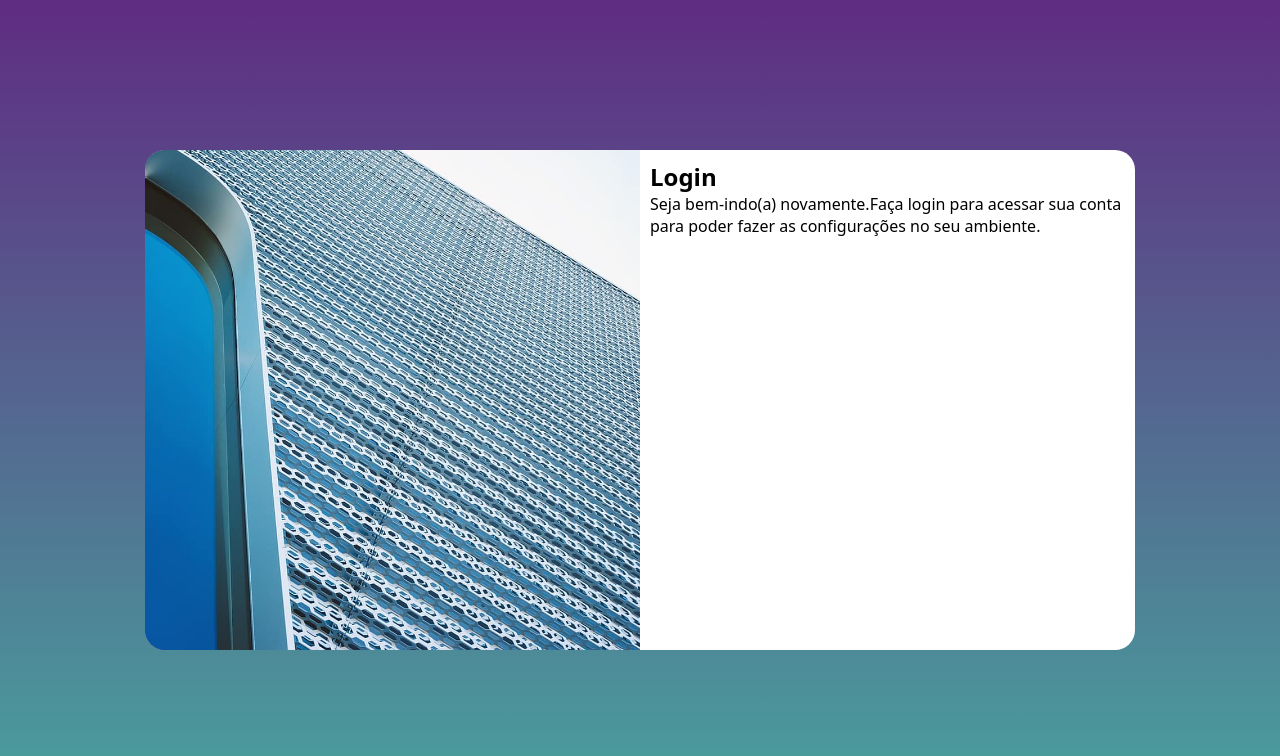
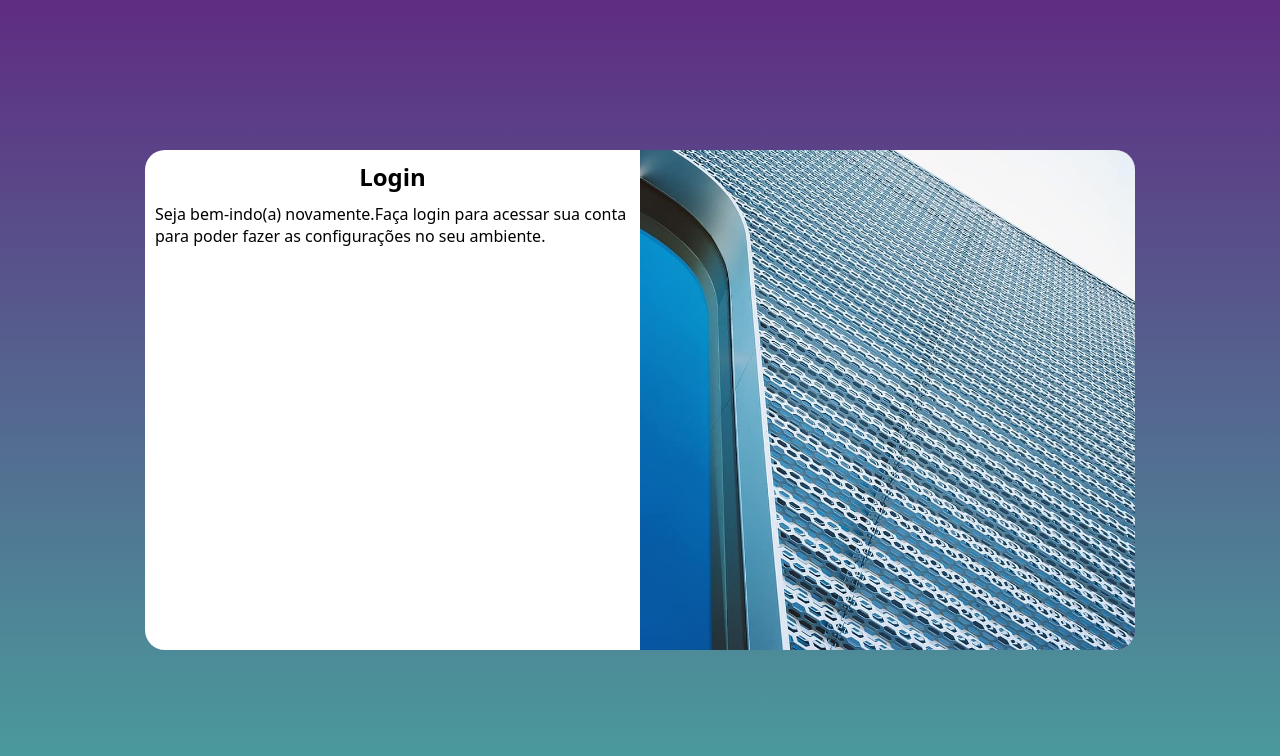
Before and after one commit to jessica-pires/projeto-login, a plain HTML site: page index.html in a window 1280 px wide. Drawn offline with Linux system fonts and the light colour scheme.

Commit message:
atualizado

```diff
--- a/estilos/media-query.css
+++ b/estilos/media-query.css
@@ -28,14 +28,18 @@
 
     }
     #imagem{
-        float: left;
+        float: right;
         width: 50%;
         height: 100%;
 
     }
     #formulario{
-        float: right;
+        float: left;
         width: 50%;
     }
 
 }
+.form__texto{
+    font-size:1.0em;
+
+}
--- a/estilos/style.css
+++ b/estilos/style.css
@@ -47,3 +47,12 @@ main{
 #formulario{
     padding: 10px;
 }
+.titulo{
+    text-align: center;
+    margin-bottom: 10px;
+
+}
+.form__texto{
+    font-size: 0.8em;
+
+}
--- a/index.html
+++ b/index.html
@@ -16,8 +16,8 @@
             </div>
 
             <div id="formulario">
-                <h1>Login</h1>
-                <p>Seja bem-indo(a) novamente.Faça login para acessar sua conta para poder fazer as configurações no seu ambiente.</p>
+                <h1 class="titulo">Login</h1>
+                <p class="form__texto">Seja bem-indo(a) novamente.Faça login para acessar sua conta para poder fazer as configurações no seu ambiente.</p>
                 <form action="login" method="post">
 
                 </form>
```
